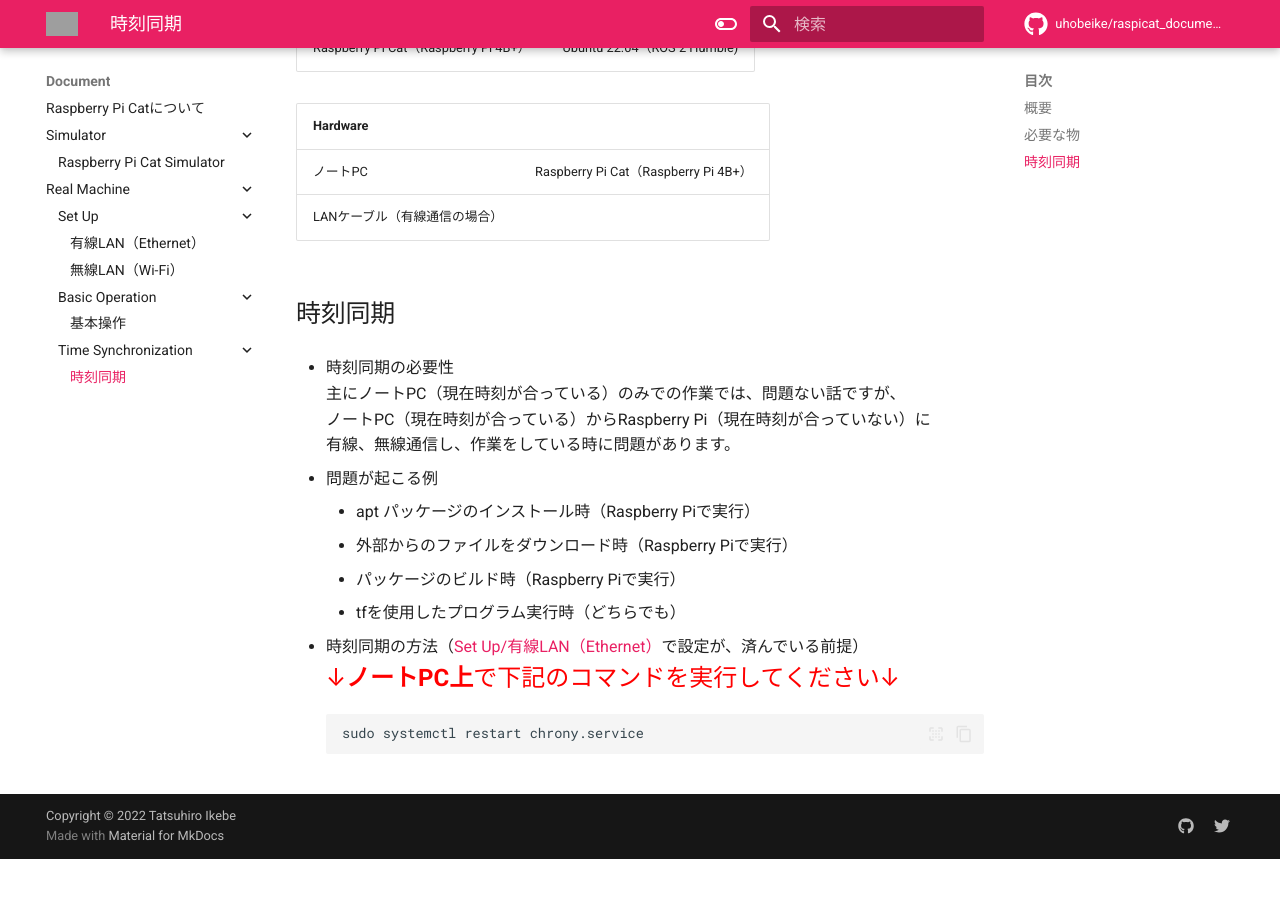
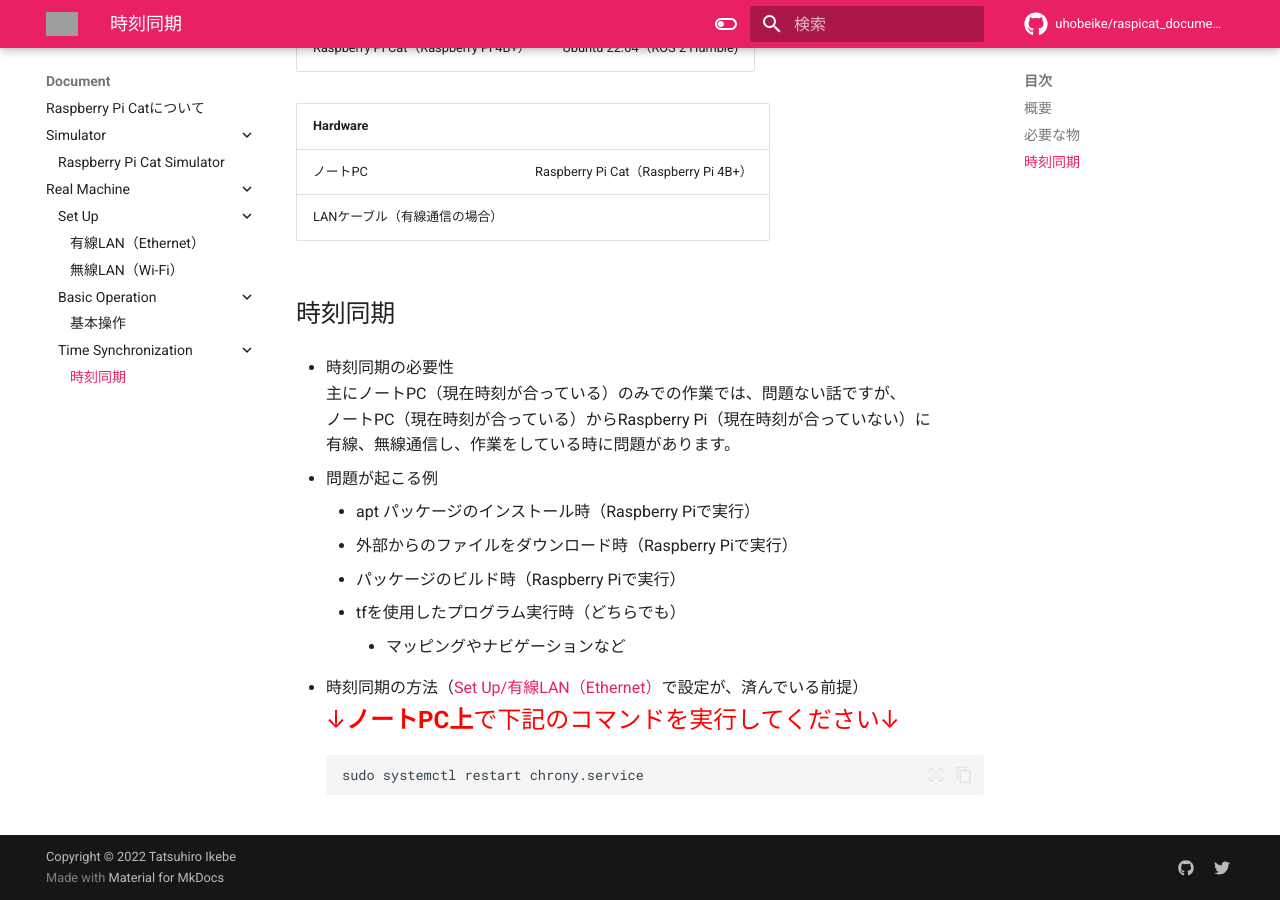
Before and after one commit to CIT-Autonomous-Robot-Lab/raspicat_documentation, an MkDocs documentation site: the page built from docs/document/real_machine/time_synchronization/time_synchronization.md, in a window 1280 px wide and 900 px high, scrolled down 512 px. Built offline with MkDocs 1.6.1 and Material for MkDocs 9.7.7, drawn with Linux system fonts in a browser that asks for light colours; comment, search, counter and statistics services are not loaded; before the commit the page ends 1371 px from its top, so only the background shows below that; grey boxes are pictures that could not be loaded.

Commit message:
Add sentence

```diff
--- a/docs/document/real_machine/time_synchronization/time_synchronization.md
+++ b/docs/document/real_machine/time_synchronization/time_synchronization.md
@@ -25,6 +25,7 @@
     * 外部からのファイルをダウンロード時（Raspberry Piで実行）
     * パッケージのビルド時（Raspberry Piで実行）
     * tfを使用したプログラム実行時（どちらでも）
+        * マッピングやナビゲーションなど
 
 * 時刻同期の方法（[Set Up/有線LAN（Ethernet）](../set_up/wired.md)で設定が、済んでいる前提）
 <span style="font-size: 150%; color: red;">↓**ノートPC上**で下記のコマンドを実行してください↓</span>
```
